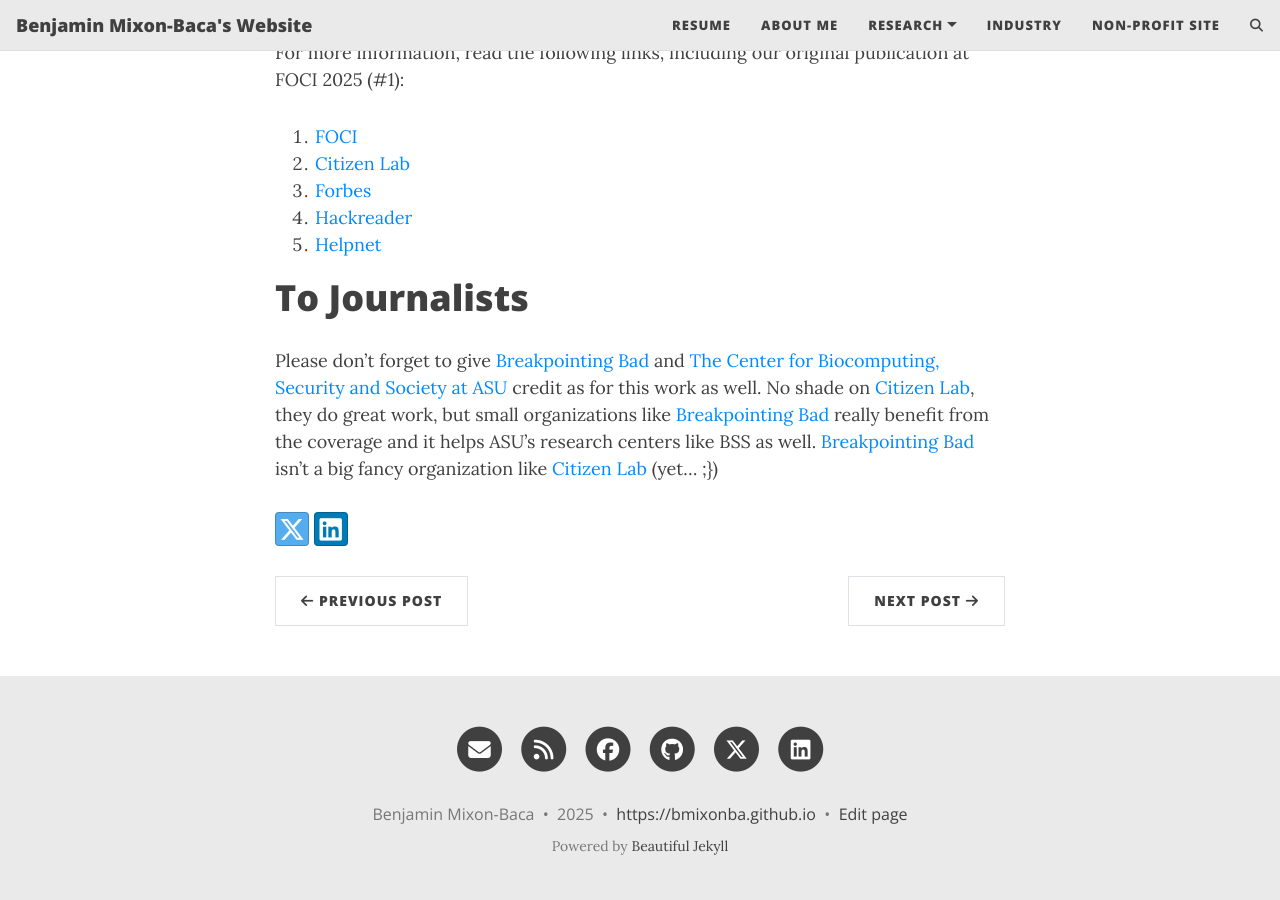
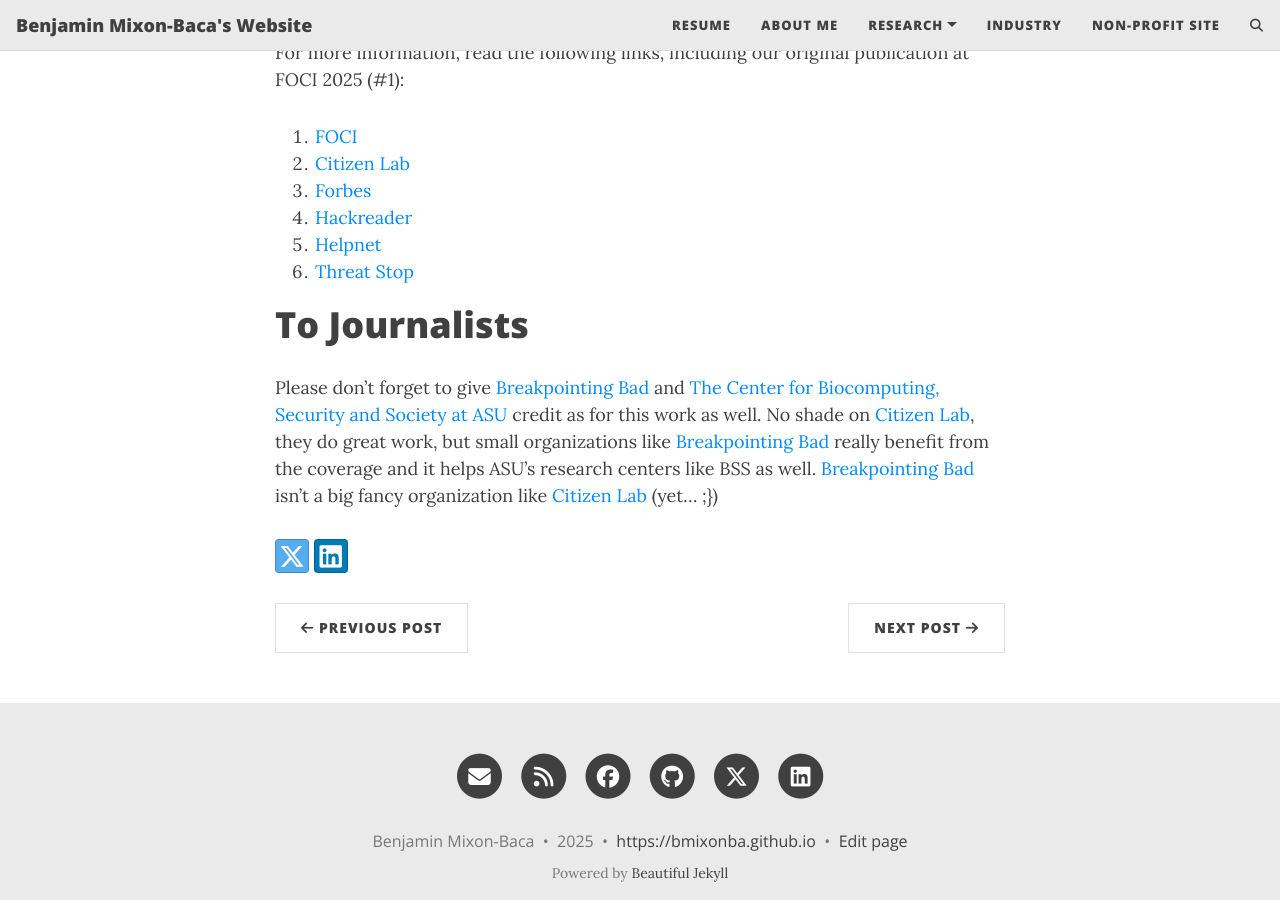
Before and after one commit to bmixonba/bmixonba.github.io, a Jekyll site: the page built from _posts/2025-08-23-Hidden-Links.md, in a window 1280 px wide and 900 px high, scrolled down 818 px. Built offline with Jekyll 4.4.1, drawn with Linux system fonts in a browser that asks for light colours; comment, search, counter and statistics services are not loaded.

Commit message:
Added another link to hidden links

```diff
--- a/_posts/2025-08-23-Hidden-Links.md
+++ b/_posts/2025-08-23-Hidden-Links.md
@@ -24,6 +24,7 @@
 3. [Forbes](https://www.forbes.com/sites/zakdoffman/2025/08/20/delete-every-app-thats-on-this-list-your-phone-will-be-tracked/)
 4. [Hackreader](https://hackread.com/citizen-lab-vpn-networks-sharing-ownership-security-flaws/)
 5. [Helpnet](https://www.helpnetsecurity.com/2025/08/19/android-vpn-apps-used-by-millions-are-covertly-connected-and-insecure/)
+6. [Threat Stop](https://www.threatstop.com/blog/hidden-risks-in-vpn-apps-why-third-party-vpns-put-your-network-at-risk)
 
 # To Journalists
 
```
